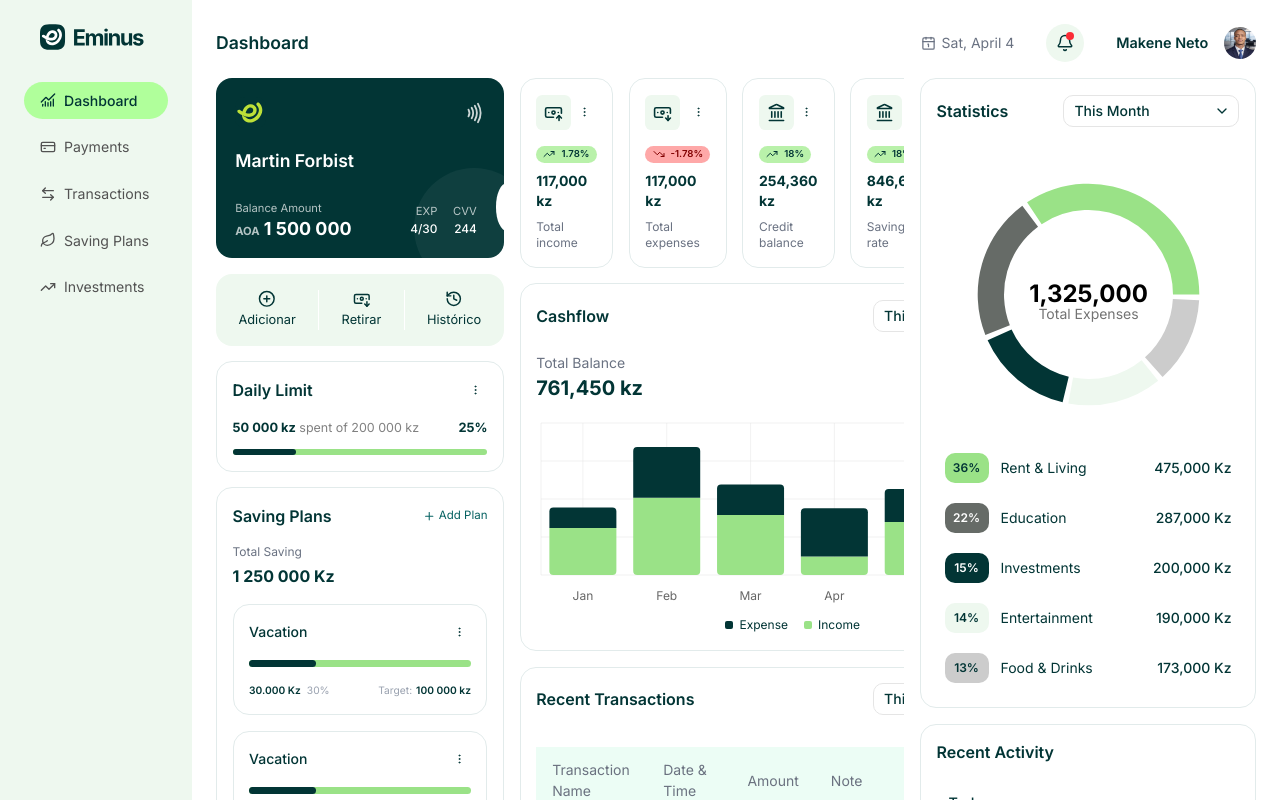
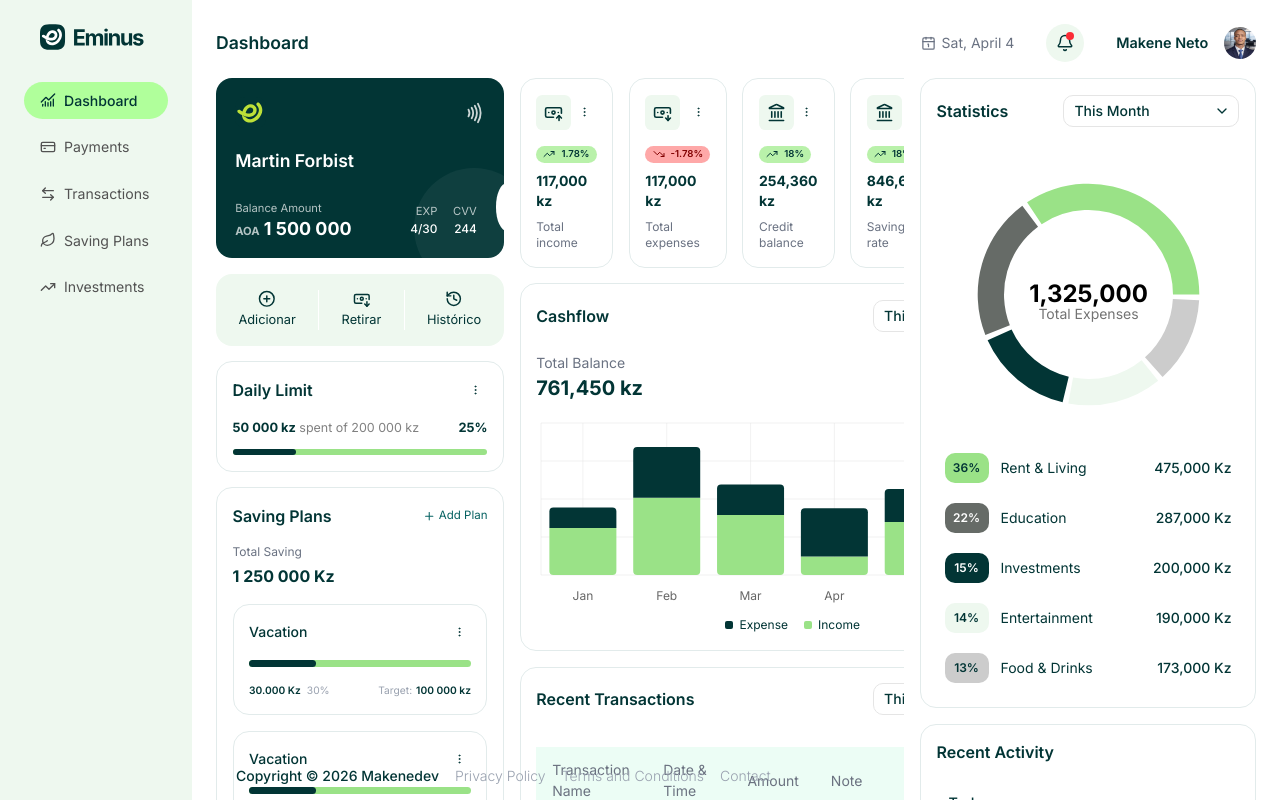
Before and after one commit to makeneto/eminus, a React (Vite) app: page / in a window 1280 px wide. Built offline with nearby package versions, Linux system fonts and the light colour scheme.

Commit message:
style: set to fixed footer

```diff
--- a/src/components/Layouts/Footer.tsx
+++ b/src/components/Layouts/Footer.tsx
@@ -3,10 +3,10 @@ export default function Footer() {
   const year = now.getFullYear()
 
   return (
-    <footer className="pt-7 px-5 text-sm">
+    <footer className="fixed bottom-3.5 pt-7 px-5 text-sm">
       <div className="flex gap-4">
         <span className="font-medium">Copyright © {year} Makenedev</span>
-        <div className="flex gap-4 text-gray-400">
+        <div className="flex gap-4 text-gray-400 font-light">
           <p>Privacy Policy</p>
           <p>Terms and Conditions</p>
           <p>Contact</p>
```
